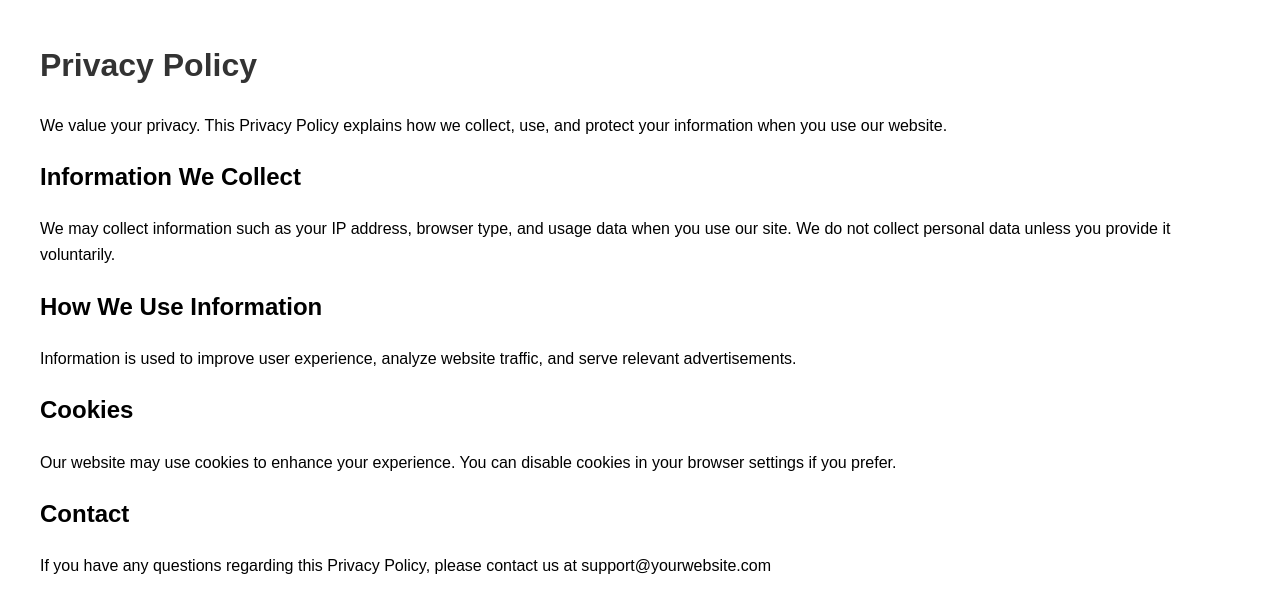
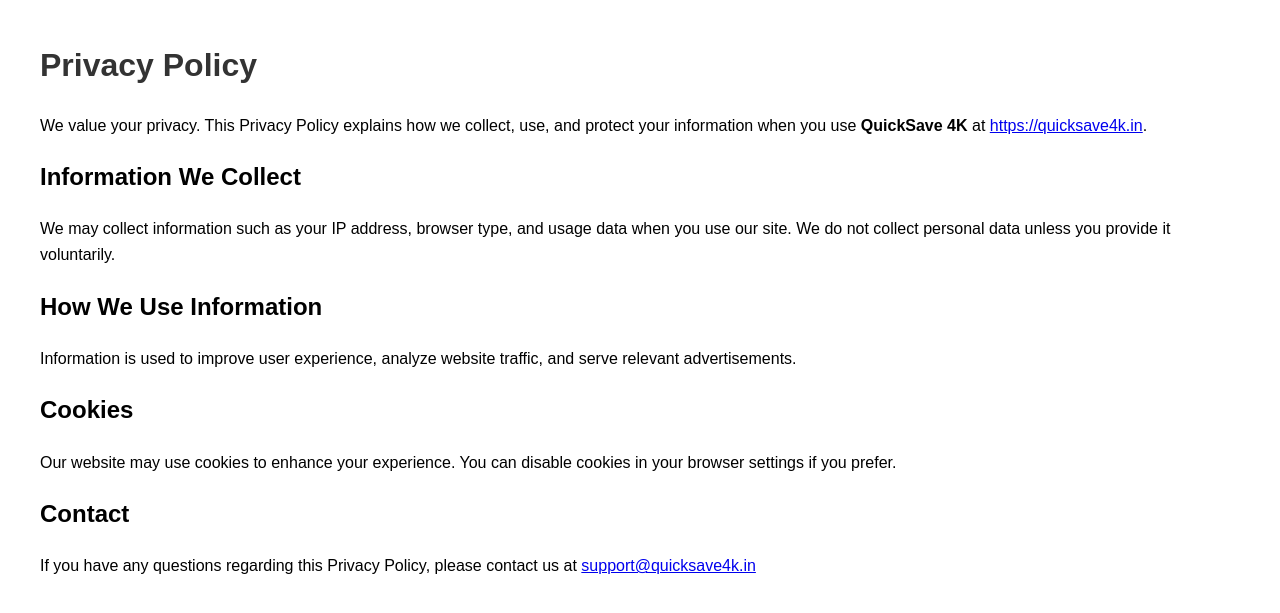
Before and after one commit to codewithshobhit78/QuickSave-4K-YouTube-Reels-Downloader, a Flask app: page /privacy in a window 1280 px wide. Shown: the top 613 px of the page. Run offline with Flask 3, Linux system fonts and the light colour scheme; some libraries are stand-ins or nearby versions.

Commit message:
Updated Privacy Policy, Terms & Disclaimer for AdSense approval

```diff
--- a/templates/disclaimer.html
+++ b/templates/disclaimer.html
@@ -12,7 +12,8 @@
 <body>
   <h1>Disclaimer</h1>
   <p>
-    The content available for download through <strong>QuickSave 4K</strong>
+    The content available for download through <strong>QuickSave 4K</strong> at
+    <a href="https://quicksave4k.in">https://quicksave4k.in</a>
     is provided strictly for personal use only. We do not host or store any copyrighted
     material on our servers. All videos, audios, and images remain the property of
     their respective copyright owners.
--- a/templates/privacy.html
+++ b/templates/privacy.html
@@ -3,7 +3,7 @@
 <head>
   <meta charset="UTF-8">
   <meta name="viewport" content="width=device-width, initial-scale=1.0">
-  <title>Privacy Policy - YourWebsiteName</title>
+  <title>Privacy Policy - QuickSave 4K</title>
   <style>
     body { font-family: Arial, sans-serif; margin: 40px; line-height: 1.6; }
     h1 { color: #333; }
@@ -11,7 +11,7 @@
 </head>
 <body>
   <h1>Privacy Policy</h1>
-  <p>We value your privacy. This Privacy Policy explains how we collect, use, and protect your information when you use our website.</p>
+  <p>We value your privacy. This Privacy Policy explains how we collect, use, and protect your information when you use <strong>QuickSave 4K</strong> at <a href="https://quicksave4k.in">https://quicksave4k.in</a>.</p>
 
   <h2>Information We Collect</h2>
   <p>We may collect information such as your IP address, browser type, and usage data when you use our site. We do not collect personal data unless you provide it voluntarily.</p>
@@ -23,6 +23,6 @@
   <p>Our website may use cookies to enhance your experience. You can disable cookies in your browser settings if you prefer.</p>
 
   <h2>Contact</h2>
-  <p>If you have any questions regarding this Privacy Policy, please contact us at support@yourwebsite.com</p>
+  <p>If you have any questions regarding this Privacy Policy, please contact us at <a href="mailto:support@quicksave4k.in">support@quicksave4k.in</a></p>
 </body>
 </html>
--- a/templates/terms.html
+++ b/templates/terms.html
@@ -3,7 +3,7 @@
 <head>
   <meta charset="UTF-8">
   <meta name="viewport" content="width=device-width, initial-scale=1.0">
-  <title>Terms & Conditions - YourWebsiteName</title>
+  <title>Terms & Conditions - QuickSave 4K</title>
   <style>
     body { font-family: Arial, sans-serif; margin: 40px; line-height: 1.6; }
     h1 { color: #333; }
@@ -11,7 +11,7 @@
 </head>
 <body>
   <h1>Terms & Conditions</h1>
-  <p>By using our website, you agree to follow the terms and conditions listed below.</p>
+  <p>By using <strong>QuickSave 4K</strong> at <a href="https://quicksave4k.in">https://quicksave4k.in</a>, you agree to follow the terms and conditions listed below.</p>
 
   <h2>Use of Service</h2>
   <p>You agree to use our website responsibly and for lawful purposes only. Misuse of our service may result in termination of access.</p>
```
